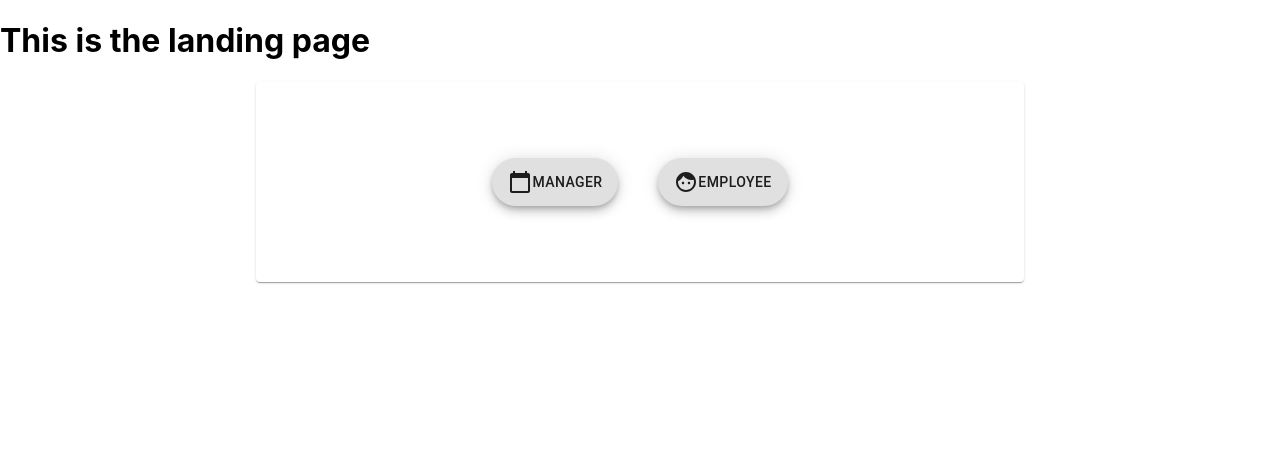
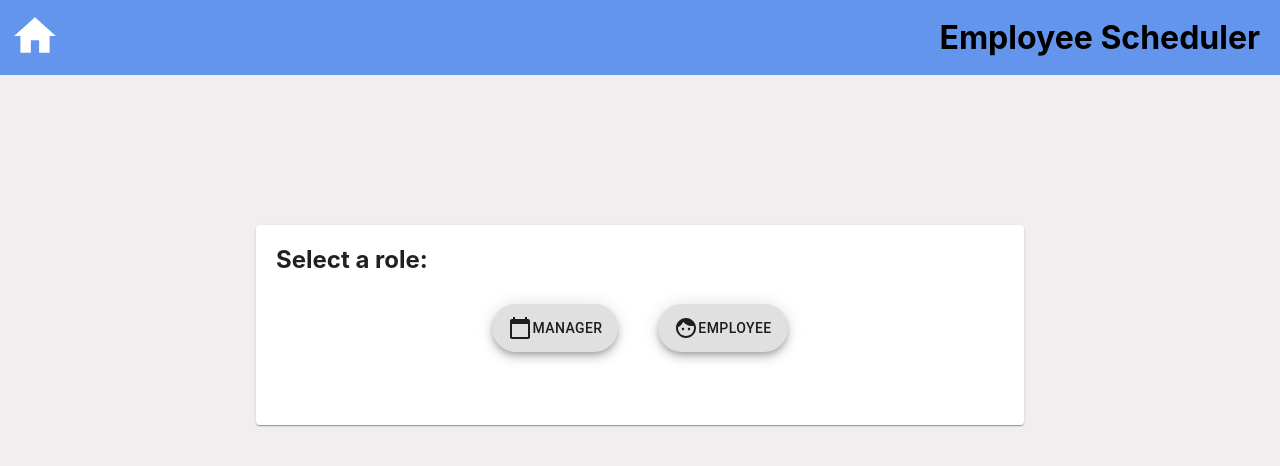
Before and after one commit to Lysautumn/employee-scheduler, a React (Create React App) app: page /employee-view#/home in a window 1280 px wide. Shown: the top 466 px of the page. Built offline with nearby package versions, Linux system fonts and the light colour scheme.

Commit message:
adds header

```diff
--- a/src/App.js
+++ b/src/App.js
@@ -9,6 +9,7 @@ import AddPage from './components/AddPage';
 function App() {
   return (
     <div className="App">
+
       <Router>
         <Switch>
           <Redirect exact path="/" to="/home"/>
--- a/src/components/AddPage.js
+++ b/src/components/AddPage.js
@@ -1,7 +1,7 @@
 import React, { Component } from 'react';
 import axios from 'axios';
 import { FormControl, InputLabel, Select, MenuItem, Button, TextField } from '@material-ui/core';
-
+import Header from './Header/Header';
 import ShiftTable from './ShiftTable';
 
 const styles = {
@@ -131,7 +131,7 @@ class AddPage extends Component {
     render() {
         return (
             <div>
-                <h1>This is the add page</h1>
+                <Header />
                 <form>
                     <FormControl fullWidth>
                         <InputLabel htmlFor="employees">Employees</InputLabel>
--- a/src/components/EmployeeButton.js
+++ b/src/components/EmployeeButton.js
@@ -5,13 +5,16 @@ import { Face } from '@material-ui/icons';
 
 const style = {
     button: {
-        margin: "20px"
+        margin: '20px',
+    },
+    link: {
+        textDecoration: 'none',
     }
 }
 
 const EmployeeButton = () => (
     <div>
-        <Link to="/employee-view">
+        <Link style={style.link} to="/employee-view">
             <Fab variant="extended" aria-label="Employee" style={style.button}>
                 <Face />
                 Employee
--- a/src/components/EmployeeView.js
+++ b/src/components/EmployeeView.js
@@ -2,7 +2,7 @@ import React, { Component } from 'react';
 import axios from 'axios';
 import '../index.css';
 import { FormControl, InputLabel, Select, MenuItem, Button } from '@material-ui/core';
-
+import Header from './Header/Header';
 import ShiftTable from './ShiftTable';
 
 const styles = {
@@ -66,7 +66,7 @@ class EmployeeView extends Component {
     render() {
         return (
             <div>
-                <h1>This is the employee view</h1>
+                <Header />
                 <form>
                     <FormControl fullWidth>
                         <InputLabel htmlFor="employees">Employees</InputLabel>
--- /dev/null
+++ b/src/components/Header/Header.css
@@ -0,0 +1,12 @@
+.header {
+    height: 75px;
+    background-color: cornflowerblue;
+    display: flex;
+    flex-direction: row;
+    justify-content: space-between;
+    align-items: center;
+}
+
+.header h1 {
+    margin-right: 20px;
+}
--- /dev/null
+++ b/src/components/Header/Header.js
@@ -0,0 +1,21 @@
+import React from 'react';
+import { Link } from 'react-router-dom';
+import Home from '@material-ui/icons/Home'
+import './Header.css';
+
+const styles = {
+    icon: {
+        fontSize: '50px',
+        color: 'white',
+        marginLeft: '10px',
+    }
+}
+const Header = () => (
+    <div className="header">
+
+        <Link to='/home'><Home style={styles.icon} /></Link>
+        <h1>Employee Scheduler</h1>
+    </div>
+)
+
+export default Header;
--- a/src/components/LandingPage/LandingPage.css
+++ b/src/components/LandingPage/LandingPage.css
@@ -1,7 +1,15 @@
 .paper {
     height: 200px;
     width: 60%;
-    margin: 0 auto;
+    margin: 150px auto;
+}
+
+.paper h2 {
+    padding-top: 20px;
+    margin: 10px 20px;
+}
+
+.button-container {
     display: flex;
     justify-content: center;
     align-items: center;
--- a/src/components/LandingPage/LandingPage.js
+++ b/src/components/LandingPage/LandingPage.js
@@ -2,14 +2,19 @@ import React from 'react';
 import './LandingPage.css';
 import ManagerButton from '../ManagerButton';
 import EmployeeButton from '../EmployeeButton';
-import Paper from '@material-ui/core/Paper'
+import Paper from '@material-ui/core/Paper';
+import Header from '../Header/Header';
 
 const LandingPage = () => (
     <div>
-        <h1>This is the landing page</h1>
+        <Header />
         <Paper className="paper">
-            <ManagerButton />
-            <EmployeeButton />
+            <h2>Select a role:</h2>
+            <div className="button-container">
+                <ManagerButton />
+                <EmployeeButton />
+            </div>
+
         </Paper>
     </div>
 )
--- a/src/components/ManagerButton.js
+++ b/src/components/ManagerButton.js
@@ -6,12 +6,15 @@ import { CalendarToday } from '@material-ui/icons';
 const style = {
     button: {
         margin: "20px",
+    },
+    link: {
+        textDecoration: 'none',
     }
 }
 
 const ManagerButton = () => (
     <div>
-        <Link to="/manager-view">
+        <Link style={style.link} to="/manager-view">
             <Fab variant="extended" aria-label="Manager" style={style.button}>
                 <CalendarToday />
                 Manager
--- a/src/components/ManagerView/ManagerView.js
+++ b/src/components/ManagerView/ManagerView.js
@@ -3,12 +3,16 @@ import axios from 'axios';
 import { Link } from 'react-router-dom';
 import Button from '@material-ui/core/Button';
 import ShiftTable from '../ShiftTable';
+import Header from '../Header/Header';
 
-const styles = {
+const style = {
     buttonContainer: {
         display: 'flex',
         justifyContent: 'center',
-        marginBottom: '20px',
+        margin: '20px',
+    },
+    link: {
+        textDecoration: 'none',
     }
 }
 
@@ -42,9 +46,9 @@ class ManagerView extends Component {
     render() {
         return (
             <div>
-                <h1>This is the manager view</h1>
-                <div style={styles.buttonContainer}>
-                    <Link to="/add"><Button variant="contained">Add New Shift</Button></Link>
+                <Header />
+                <div style={style.buttonContainer}>
+                    <Link style={style.link} to="/add"><Button variant="contained">Add New Shift</Button></Link>
                 </div>
                 <ShiftTable shifts={this.state.shifts} />
             </div>
--- a/src/index.css
+++ b/src/index.css
@@ -5,6 +5,7 @@ body {
     sans-serif;
   -webkit-font-smoothing: antialiased;
   -moz-osx-font-smoothing: grayscale;
+  background-color: rgb(240, 238, 238);
 }
 
 form {
```
